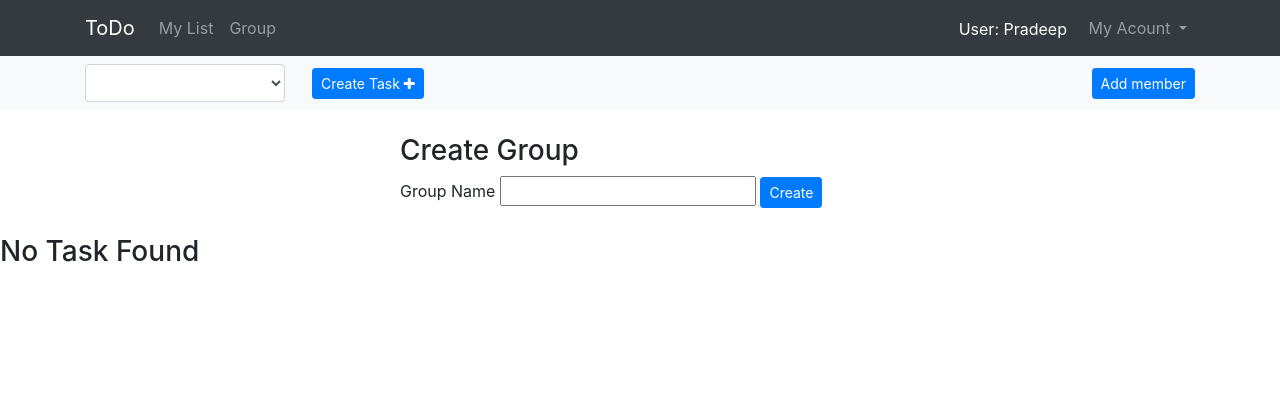
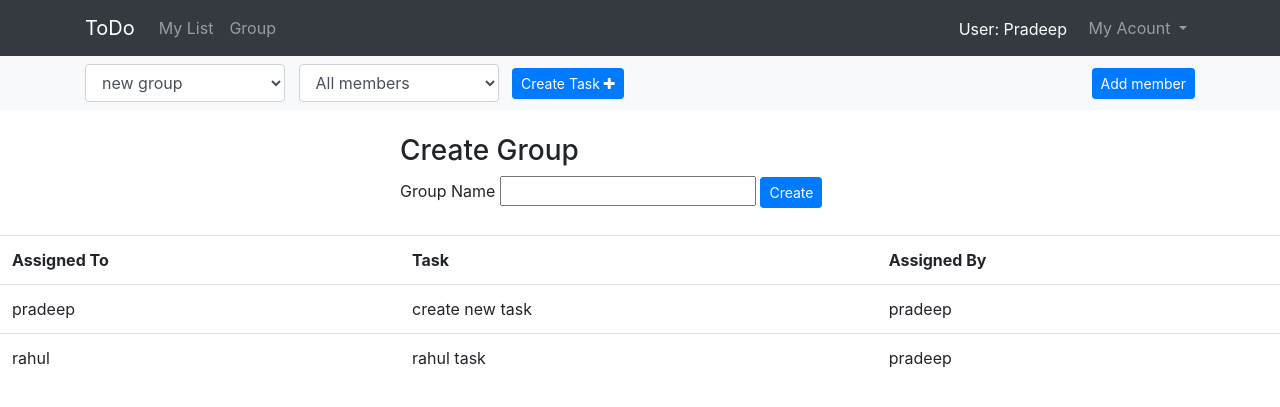
Before and after one commit to pradeep05062000/ToDo, a Django app: a page that uses ToDo/template/todoapp/creategroup.html in a window 1280 px wide. Shown: the top 407 px of the page. Run offline with Django 3.2, Linux system fonts and the light colour scheme; a user stored in the database is signed in; data comes from the database, SQL or seed files in the repository; data that the repository does not hold is empty; some libraries are stand-ins or nearby versions.

Commit message:
added assigned_to_name

```diff
--- a/ToDo/template/todoapp/creategroup.html
+++ b/ToDo/template/todoapp/creategroup.html
@@ -16,7 +16,7 @@
                     {% if grpdata_member %}
 						<select class="form-control" id ="select-group" onchange="window.location.href=this.value">
 							{% for data in grpdata_member %}
-						    <option value="/group/{{data.grpid}}">{{data.grpid}}/{{data.group}}</option>
+						    <option value="/group/{{data.grpid}}">{{data.group}}</option>
 						    {% endfor %}
 						</select>
 					{% endif %}
@@ -64,12 +64,16 @@
 		{% if listAllMemberTaskFlag  %}
 			<table class="table">
 				<tr>
+					<th>Assigned To</th>
 					<th>Task</th>
 					<th>Assigned By</th>
 				</tr>
 				{% for i in listAllMemberTask %}
 				{% for j in i %}
 				<tr>
+					<td>
+						{{j.assigned_to_name}}
+					</td>
 					<td>
 						{{j.task}}
 					</td>
--- a/ToDo/todoapp/admin.py
+++ b/ToDo/todoapp/admin.py
@@ -14,7 +14,7 @@
 	list_display = ['id','grpid','member','group','created_by']
 
 class TaskAssignAdmin(admin.ModelAdmin):
-	list_display = ['assigned_to','task','assigned_by']
+	list_display = ['assigned_to_id','assigned_to_name','task','assigned_by']
 
 
 
--- a/ToDo/todoapp/models.py
+++ b/ToDo/todoapp/models.py
@@ -34,6 +34,7 @@
 
 
 class TaskAssignModel(models.Model):
-	assigned_to = models.ForeignKey(GroupModel,on_delete=models.CASCADE,null=True)
+	assigned_to_id = models.ForeignKey(GroupModel,on_delete=models.CASCADE,null=True)
+	assigned_to_name = models.CharField(max_length=60)
 	task = models.CharField(max_length=60)
 	assigned_by = models.CharField(max_length = 60)
--- a/ToDo/todoapp/views.py
+++ b/ToDo/todoapp/views.py
@@ -201,7 +201,7 @@
             break
         selectedGroups=GroupModel.objects.filter(grpid=grpid)
         for x in selectedGroups:
-            listAllMemberTask.append(TaskAssignModel.objects.filter(assigned_to=x.id))
+            listAllMemberTask.append(TaskAssignModel.objects.filter(assigned_to_id=x.id))
 
         for x in listAllMemberTask:
             if len(x) != 0:
@@ -214,7 +214,7 @@
         listAllMemberTask = []
         selectedGroups=GroupModel.objects.filter(grpid=grpid)
         for x in selectedGroups:
-            listAllMemberTask.append(TaskAssignModel.objects.filter(assigned_to=x.id))
+            listAllMemberTask.append(TaskAssignModel.objects.filter(assigned_to_id=x.id))
 
         for x in listAllMemberTask:
             if len(x) != 0:
@@ -232,7 +232,7 @@
                 break
 
         for x in singleGroup:
-            singleMemberTasks.append(TaskAssignModel.objects.filter(assigned_to=x.id))
+            singleMemberTasks.append(TaskAssignModel.objects.filter(assigned_to_id=x.id))
 
         for x in singleMemberTasks:
             if len(x) != 0:
@@ -273,7 +273,7 @@
             break
         selectedGroups=GroupModel.objects.filter(grpid=grpid)
         for x in selectedGroups:
-            listAllMemberTask.append(TaskAssignModel.objects.filter(assigned_to=x.id))
+            listAllMemberTask.append(TaskAssignModel.objects.filter(assigned_to_id=x.id))
 
         for x in listAllMemberTask:
             if len(x) != 0:
@@ -337,7 +337,7 @@
 ###########################Function is used to show Task Assigned to members###################################
 def taskAssignedview(request,id):
 
-    taskassigned = TaskAssignModel.objects.filter(assigned_to=id)
+    taskassigned = TaskAssignModel.objects.filter(assigned_to_id=id)
     mylist_data=ToDoModel.objects.filter(user=request.user,status='todo',flagTask='no')
     task_flag_update(request.user)
 
@@ -350,7 +350,8 @@
     if request.method == 'POST':
         memberObject = GroupModel.objects.get(id=request.POST.get('member_id'))
         task_assign = TaskAssignModel()
-        task_assign.assigned_to = memberObject
+        task_assign.assigned_to_id = memberObject
+        task_assign.assigned_to_name = memberObject.member
         task_assign.task = request.POST.get('task')
         task_assign.assigned_by = str(request.user)
         task_assign.save()
```
Also changed, not shown: ToDo/db.sqlite3, ToDo/todoapp/migrations/0001_initial.py.
